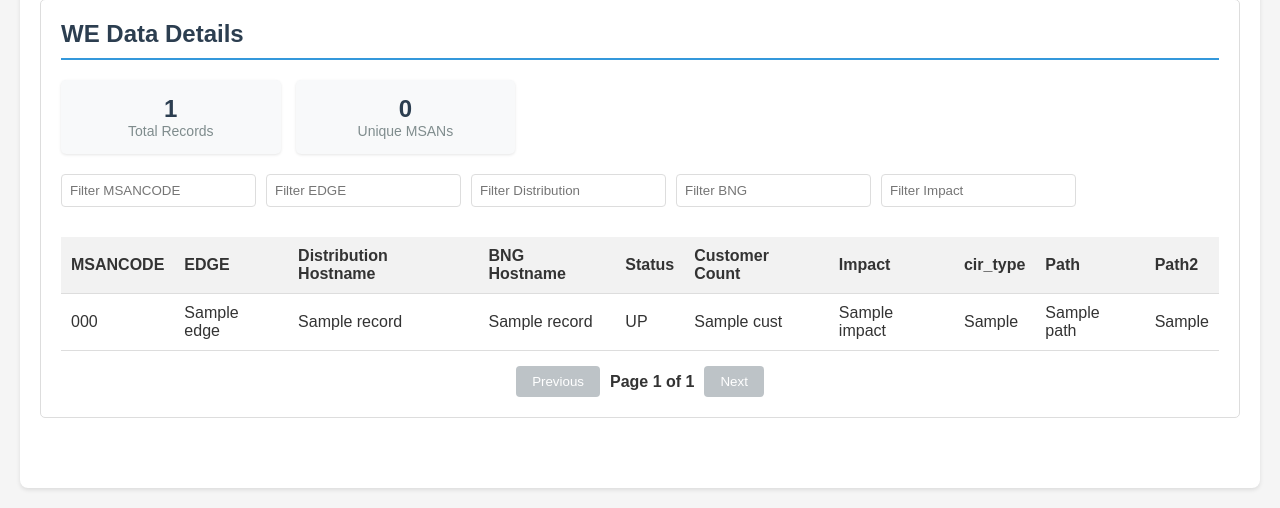
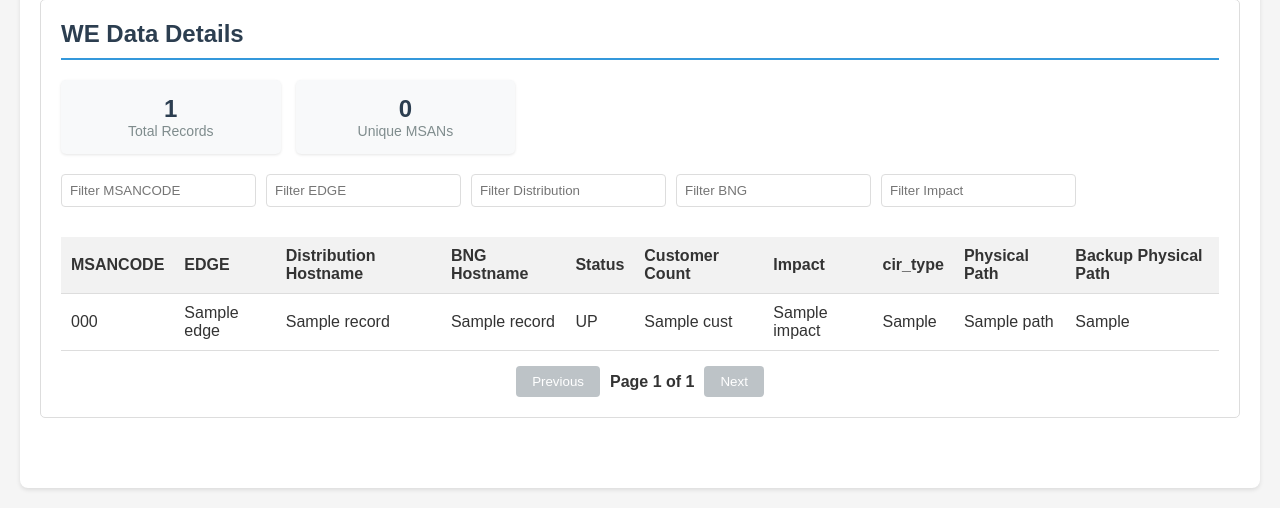
Before and after one commit to AbdelrahmanEffat/Network-Impact-GlowEye, a Python web app: template frontend/templates/results.html in a window 1280 px wide. Shown: the part 607-1115 px from the top of the page. Run offline with Jinja, Linux system fonts and the light colour scheme; the template is opened without the code that fills it: most values are stand-ins (such as "Sample title", 1, 10 or a date in 2020).

Commit message:
Applied Renaming on Path/2

```diff
--- a/frontend/static/js/dashboard.js
+++ b/frontend/static/js/dashboard.js
@@ -391,7 +391,14 @@ class NetworkDashboard {
         recordDiv.className = 'path-record';
 
         const recordHeader = document.createElement('h4');
-        recordHeader.textContent = `Record ${index + 1}`;
+        //recordHeader.textContent = `Record ${index + 1}`;
+        // Define custom names for the first two records
+        const recordNames = ['Main logical Path', 'Backup Logical Path'];
+        recordHeader.textContent = recordNames[index] || `Record ${index + 1}`;
+
+        // debug log message
+        console.log('Setting header text to:', recordHeader.textContent);
+
         recordDiv.appendChild(recordHeader);
 
         // Impact information
@@ -406,12 +413,12 @@ class NetworkDashboard {
 
         // Primary path
         if (record.Path) {
-            this.addPathSection(recordDiv, 'Primary Path', record.Path);
+            this.addPathSection(recordDiv, 'Primary Physical Path', record.Path);
         }
 
         // Backup path
         if (record.Path2) {
-            this.addPathSection(recordDiv, 'Backup Path', record.Path2);
+            this.addPathSection(recordDiv, 'Backup Physical Path', record.Path2);
         }
 
         return recordDiv;
--- a/frontend/templates/results.html
+++ b/frontend/templates/results.html
@@ -247,8 +247,8 @@
                                     <th>Customer Count</th>
                                     <th>Impact</th>
                                     <th>cir_type</th>
-                                    <th>Path</th>
-                                    <th>Path2</th>
+                                    <th>Physical Path</th>
+                                    <th>Backup Physical Path</th>
                                 </tr>
                             </thead>
                             <tbody>
@@ -314,7 +314,8 @@
                                     <th>Service</th>
                                     <th>ISP</th>
                                     <th>Impact</th>
-                                    <th>Path</th>
+                                    <th>Physical Path</th>
+                                    <th>Backup Physical Path</th>
                                 </tr>
                             </thead>
                             <tbody>
@@ -327,6 +328,7 @@
                                     <td>{{ record.ISP }}</td>
                                     <td>{{ record.Impact }}</td>
                                     <td>{{ record.Path }}</td>
+                                    <td>{{ record.Path2 }}</td>
                                 </tr>
                                 {% endfor %}
                             </tbody>
--- a/run.py
+++ b/run.py
@@ -16,7 +16,7 @@ if __name__ == "__main__":
     )
 
     # Wait a moment for API server to start
-    time.sleep(90)
+    time.sleep(70)
 
     # Start web server
     web_process = run_command(
```
